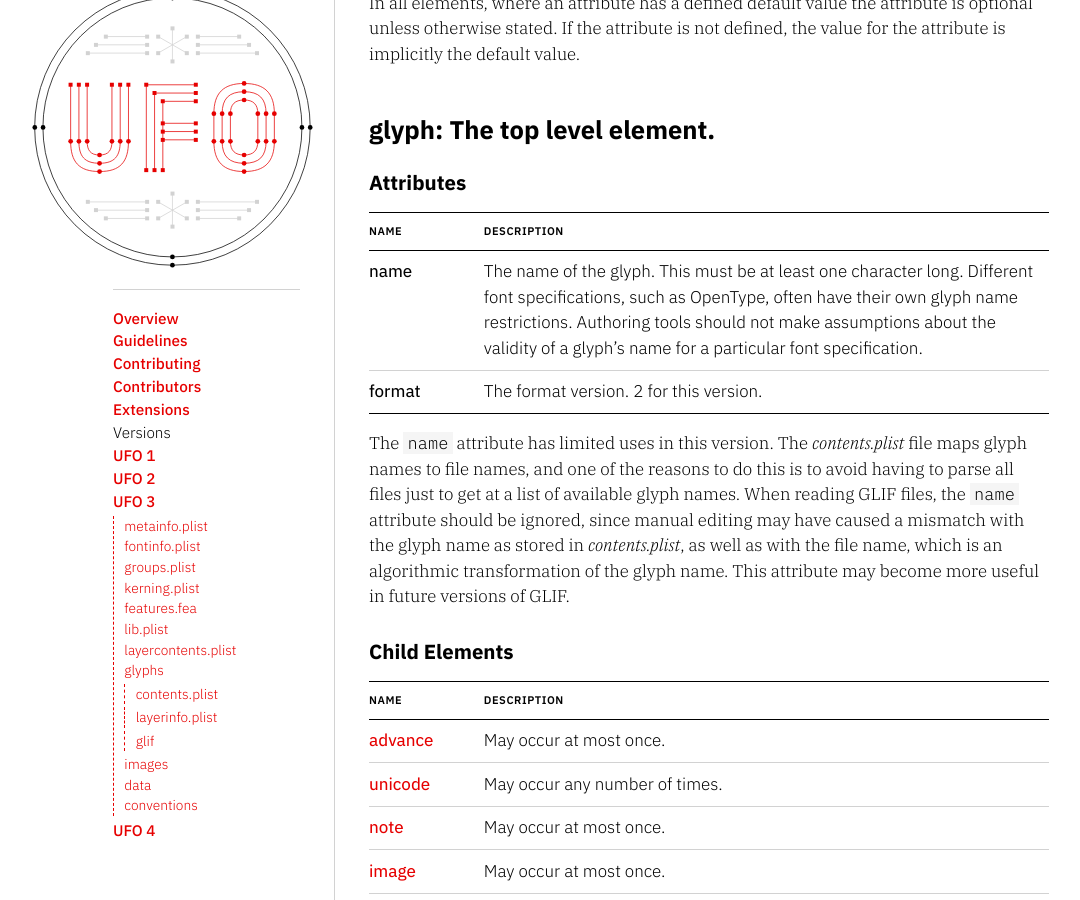
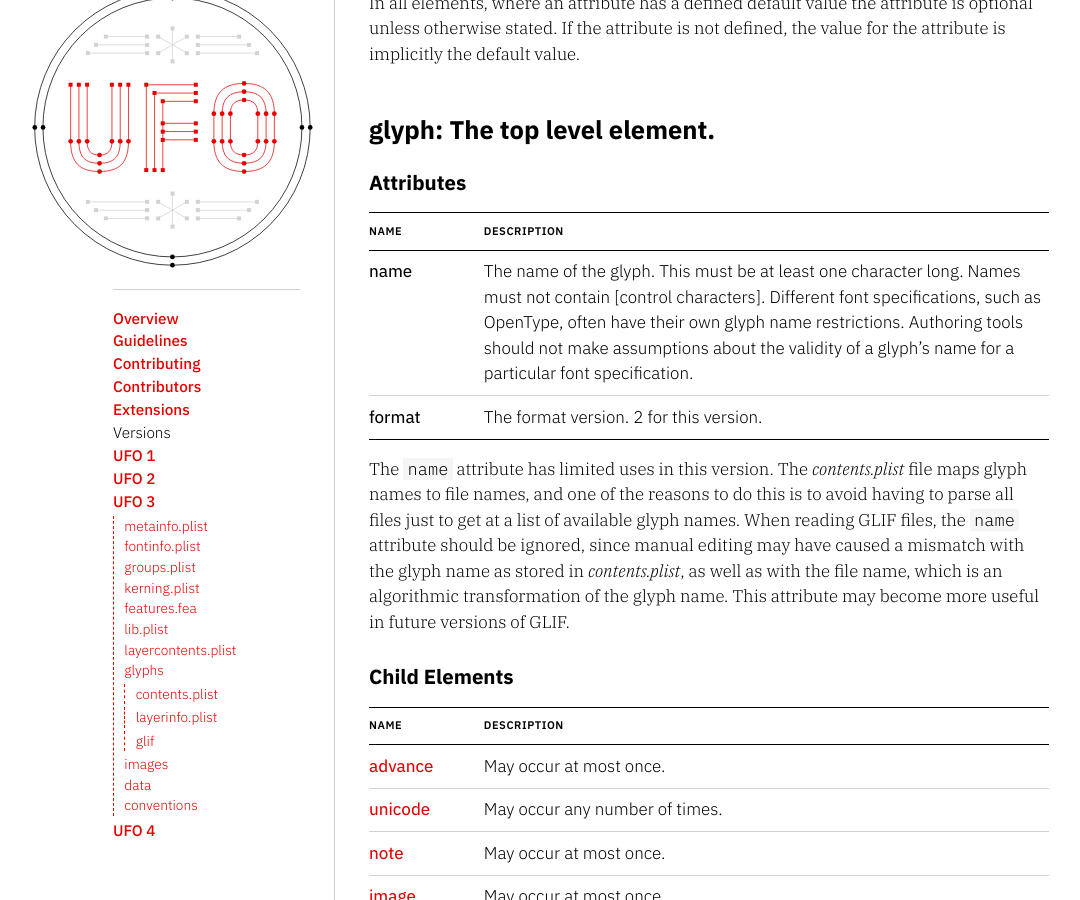
Before and after one commit to unified-font-object/ufo-spec, a Jekyll site: the page built from versions/ufo3/glyphs/glif.md, in a window 1280 px wide and 900 px high, scrolled down 932 px. Shown: the whole window, without its empty margins (51-1131 px from the left). Built offline with Jekyll 4.4.1, drawn with Linux system fonts in a browser that asks for light colours; some web fonts are replaced; some of the changed text lies outside the part shown.

Commit message:
Exclude control characters from names

```diff
--- a/versions/ufo3/glyphs/glif.md
+++ b/versions/ufo3/glyphs/glif.md
@@ -37,7 +37,7 @@
 {: .name-description}
 | name | description |
 |--|--|
-| name | The name of the glyph. This must be at least one character long. Different font specifications, such as OpenType, often have their own glyph name restrictions. Authoring tools should not make assumptions about the validity of a glyph's name for a particular font specification. |
+| name | The name of the glyph. This must be at least one character long. Names must not contain [control characters]. Different font specifications, such as OpenType, often have their own glyph name restrictions. Authoring tools should not make assumptions about the validity of a glyph's name for a particular font specification. |
 | format | The format version. 2 for this version. |
 
 The `name` attribute has limited uses in this version. The *contents.plist* file maps glyph names to file names, and one of the reasons to do this is to avoid having to parse all files just to get at a list of available glyph names. When reading GLIF files, the `name` attribute should be ignored, since manual editing may have caused a mismatch with the glyph name as stored in *contents.plist*, as well as with the file name, which is an algorithmic transformation of the glyph name. This attribute may become more useful in future versions of GLIF.
@@ -149,7 +149,7 @@
 | x | integer or float | The 'x' coordinate. Optional if `y` is provided and `angle` is not provided. See below for details. | None |
 | y | integer or float | The 'y' coordinate. Optional if `x` is provided and `angle` is not provided. See below for details. | None |
 | angle | integer or float | The angle of the guideline. This must be an angle between 0 and 360 degrees in a counter-clockwise direction from the horizontal. If `x` or `y` are not specified, `angle` must not be specified. See below for details. | None |
-| name | string | An arbitrary name for the guideline. This attribute is optional. | no name |
+| name | string | An arbitrary name for the guideline. This attribute is optional. Name must not contain [control characters]. | no name |
 | color | string | The color that should be applied to the guideline. The format follows the [color definition] standard. This attribute is optional. | no color |
 | identifier | string | Unique identifier for the guideline. This attribute is not required and should only be added to guidelines as needed. However, once an identifier has been assigned to a guideline it must not be unnecessarily removed or changed. Identifiers may be changed in incoming guidelines during editing operations such as "paste," but they should be maintained unless a duplicate identifier will be created. The identifier value must be unique within all identifiers (including identifiers for elements other than guidelines) in the glyph that the guideline belongs to but it is not required to be unique among the identifiers assigned in other glyphs or in fontinfo.plist. The identifier specification is detailed in the [conventions]. | no identifier |
 
@@ -169,7 +169,7 @@
 |--|--|--|--|
 | x | integer or float | The 'x' coordinate. | None |
 | y | integer or float | The 'y' coordinate. | None |
-| name | string | An arbitrary name for the anchor. This attribute is optional. | no name |
+| name | string | An arbitrary name for the anchor. This attribute is optional. Name must not contain [control characters]. | no name |
 | color | string | The color that should be applied to the anchor. The format follows the [color definition] standard. This attribute is optional. | no color |
 | identifier | string | Unique identifier for the anchor. This attribute is not required and should only be added to anchors as needed. However, once an identifier has been assigned to an anchor it must not be unnecessarily removed or changed. Identifiers may be changed in incoming anchors during editing operations such as "paste," but they should be maintained unless a duplicate identifier will be created. The identifier value must be unique within all identifiers (including identifiers for elements other than anchors) in the glyph that the anchor belongs to but it is not required to be unique among the identifiers assigned in other glyphs or in fontinfo.plist. The identifier specification is detailed in the [conventions]. | no identifier |
 
@@ -275,7 +275,7 @@
 | y | integer or float | The 'y' coordinate. | None |
 | type | string | The point and/or segment type. The options are detailed below. | offcurve |
 | smooth | string | This attribute must only be given when `type` indicates the point is on-curve. When set to `yes`, it signifies that a smooth curvature should be maintained at this point, either as a `curve point` or a `tangent point` in Fontographer terms. This attribute may be set for all point types except `offcurve`. | no |
-| name | string | Arbitrary name or label for this point. The name does not have to be unique within a contour, nor within an outline. | no name |
+| name | string | Arbitrary name or label for this point. The name does not have to be unique within a contour, nor within an outline. Name must not contain [control characters]. | no name |
 | identifier | string | Unique identifier for the point. This attribute is not required and should only be added to points as needed. However, once an identifier has been assigned to a point it must not be unnecessarily removed or changed. Identifiers may be changed in incoming points during editing operations such as "paste" and component decomposition, but they should be maintained unless a duplicate identifier will be created. Identifiers should also be retained when possible during outline manipulation operations such as path direction changes and remove overlap. The identifier value must be unique within all identifiers (including identifiers for elements other than poinys) in the glyph that the point belongs to but it is not required to be unique among the identifiers assigned in other glyphs, in any layerinfo.plist or in fontinfo.plist. The identifier specification is detailed in the [conventions]. | no identifier |
 
 ##### Point Types
```
Also changed, not shown: versions/ufo3/conventions.md (+5 -0 lines), versions/ufo3/glyphs/contents.plist.md (+1 -1 lines), versions/ufo3/groups.plist.md (+1 -1 lines), versions/ufo3/layercontents.plist.md (+1 -1 lines).
